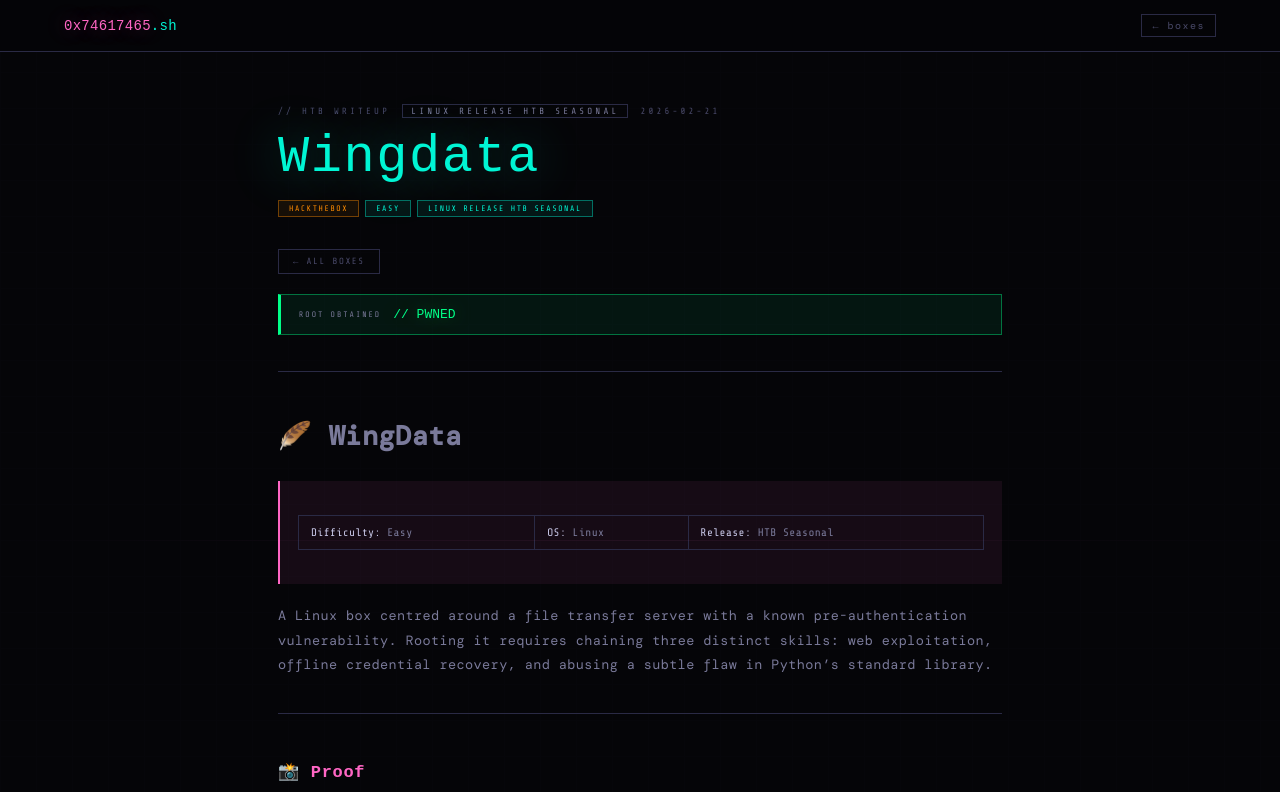
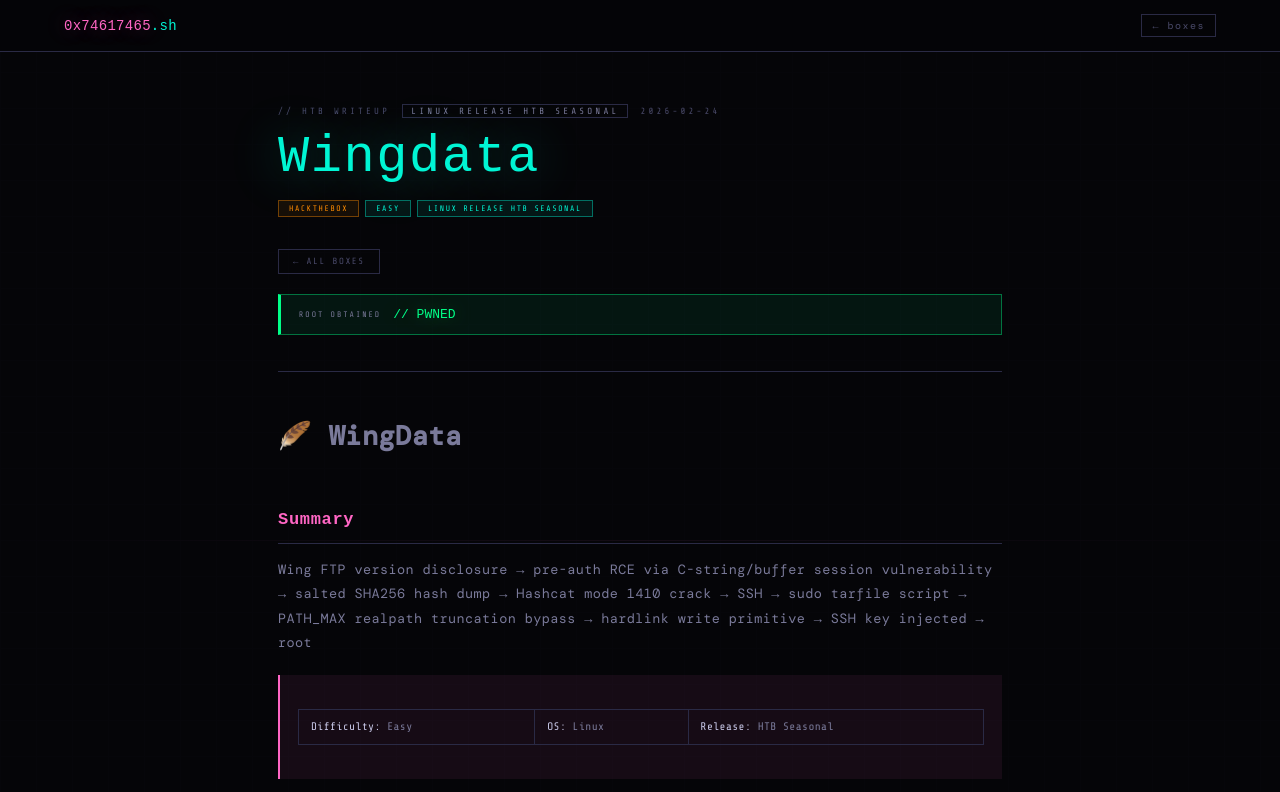
Before and after one commit to inkedqt/0x74617465.sh, a Jekyll site: the page built from _writeups/seasonal/wingdata/index.md, in a window 1280 px wide and 900 px high, cut to the strip 0-792 px from the top of the window. Built offline with Jekyll 4.4.1, drawn with Linux system fonts in a browser that asks for light colours; some web fonts are replaced.

Commit message:
add YAML summary backfill

```diff
--- a/_writeups/seasonal/wingdata/index.md
+++ b/_writeups/seasonal/wingdata/index.md
@@ -6,10 +6,13 @@ category: "seasonal"
 difficulty: "Easy"
 permalink: /writeups/seasonal/wingdata/
 os: "Linux  Release HTB Seasonal"
-date: 2026-02-21
+date: 2026-02-24
 pwned: true
 ---
 # 🪶 WingData
+
+## Summary
+Wing FTP version disclosure → pre-auth RCE via C-string/buffer session vulnerability → salted SHA256 hash dump → Hashcat mode 1410 crack → SSH → sudo tarfile script → PATH_MAX realpath truncation bypass → hardlink write primitive → SSH key injected → root
 
 > **Difficulty:** Easy | **OS:** Linux | **Release:** HTB Seasonal
 
```
Also changed, not shown: _writeups/active/codeparttwo/index.md (+3 -1 lines), _writeups/seasonal/interpreter/index.md (+4 -1 lines), _writeups/seasonal/pterodactyl/index.md (+4 -1 lines), boxes-data.js (+9 -9 lines).
